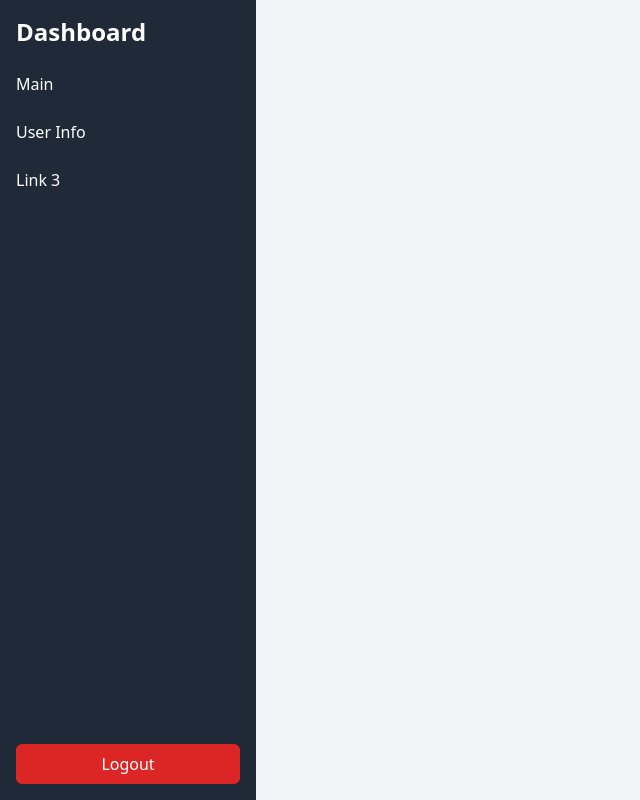
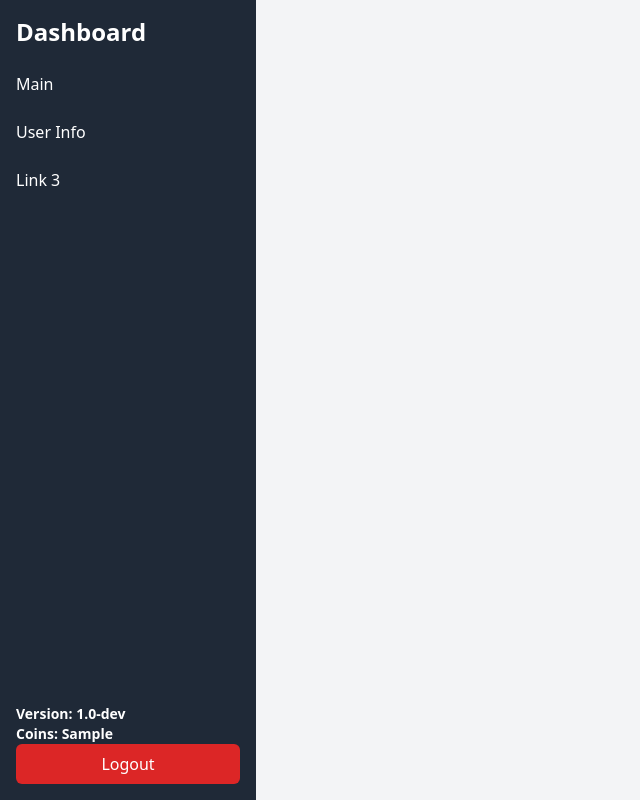
Before and after one commit to wesamdev/wepanel, a Flask app: template templates/dashbase.html in a window 1280 px wide. Shown: the whole page, without its empty margins (0-640 px from the left). Run offline with Flask 3, Linux system fonts and the light colour scheme; the template is opened without the code that fills it: most values are stand-ins (such as "Sample title", 1, 10 or a date in 2020); parts of the project's set-up code (start-up, migrations or seed data) failed here and were passed over.

Commit message:
:sparkles: Update dashbase to add coins

```diff
--- a/templates/dashbase.html
+++ b/templates/dashbase.html
@@ -18,15 +18,12 @@
             </div>
             <nav class="flex-1">
                 <ul class="space-y-2">
-
                     <li>
                         <a href="{{ url_for('dashboard') }}" class="block py-2 px-4 hover:bg-gray-700">Main</a>
                     </li>
-
                     <li>
                         <a href="{{ url_for('userinfo') }}" class="block py-2 px-4 hover:bg-gray-700">User Info</a>
                     </li>
-
                     <li>
                         <a href="#" class="block py-2 px-4 hover:bg-gray-700">Link 3</a>
                     </li>
@@ -34,6 +31,8 @@
                 </ul>
             </nav>
             <div class="p-4">
+                <p class="text-sm font-semibold">Version: 1.0-dev</p>
+                <p class="text-sm font-semibold">Coins: {{ user_coins }}</p>
                 <a href="{{ url_for('logout') }}" class="block py-2 px-4 bg-red-600 hover:bg-red-700 text-center rounded-md">Logout</a>
             </div>
         </div>
```
